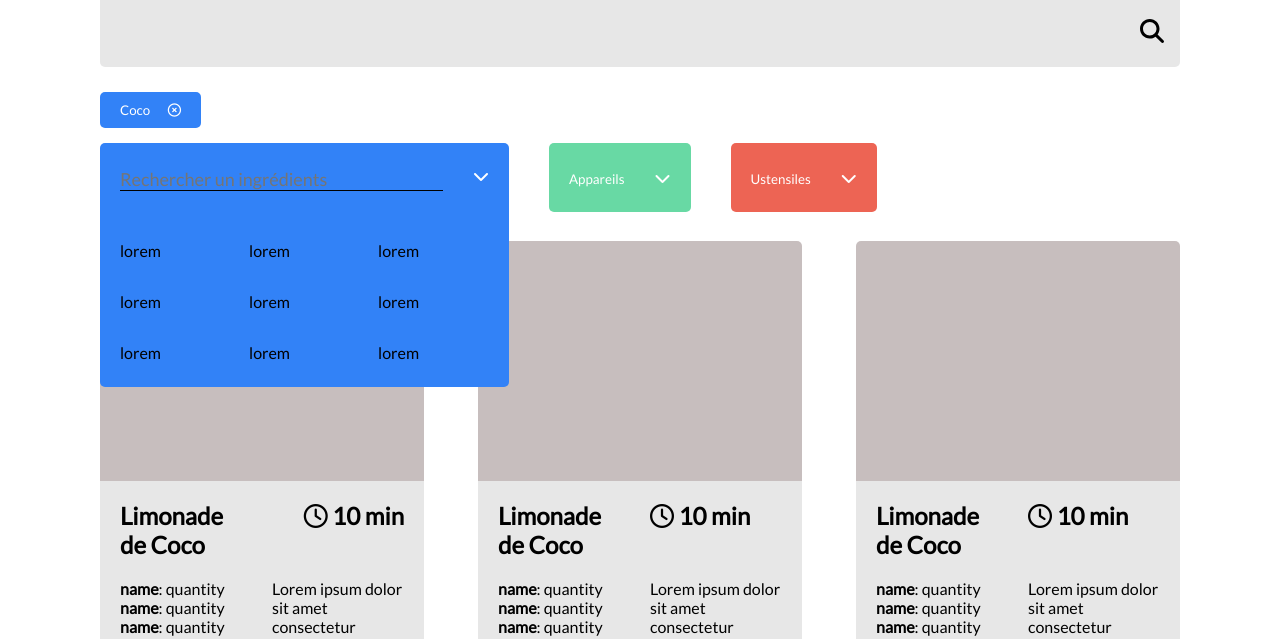
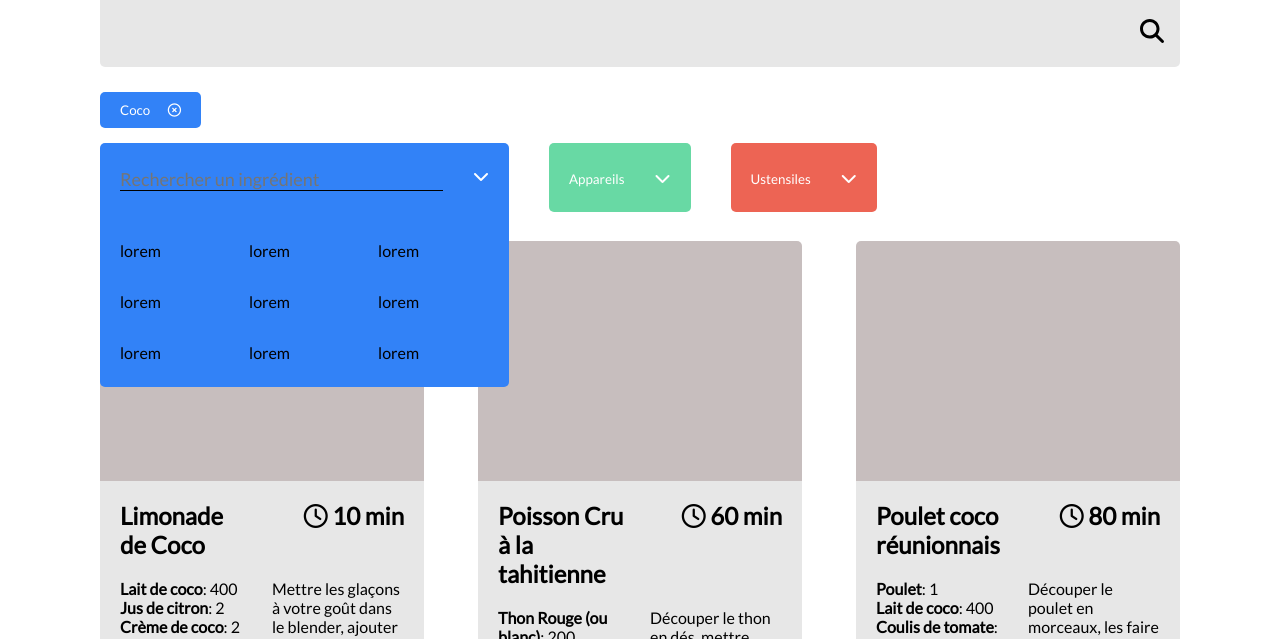
Before and after one commit to Redshark61/P6, a plain HTML site: page index.html in a window 1280 px wide. Both pictures are taken after a click on the element "Ingrédients". Shown: the part 161-800 px from the top of the page. Drawn offline with Linux system fonts and the light colour scheme.

Commit message:
rendering recipes w/ js

```diff
--- a/index.html
+++ b/index.html
@@ -12,6 +12,7 @@
 			referrerpolicy="no-referrer"
 		/>
 		<link rel="stylesheet" href="scss/main.css" />
+		<link rel="shortcut icon" href="./assets/icons/logo.svg" type="image/x-icon" />
 		<script type="module" src="./src/js/index.js" defer></script>
 		<title>Les petits plats</title>
 	</head>
@@ -82,7 +83,7 @@
 					</div>
 				</div>
 			</section>
-			<section class="flex flex-w-3">
+			<section id="recipes-root" class="flex flex-w-3">
 				<article class="dish">
 					<div class="top"></div>
 					<div class="bottom grid grid-2-2">
--- a/src/js/controllers/tags.js
+++ b/src/js/controllers/tags.js
@@ -35,7 +35,11 @@ export const handleTags = () => {
 			const $input = document.createElement("input");
 			$input.classList.add("no-btn", "input-light");
 			$input.type = "text";
-			$input.placeholder = `Rechercher un ${$tagBtn.textContent.trim().toLowerCase()}`;
+			const content = $tagBtn.textContent.trim().toLowerCase();
+			$input.placeholder = `Rechercher un ${content
+				.split("")
+				.splice(0, content.length - 1)
+				.join("")}`;
 			$span.style.width = `${width}px`;
 			$button.replaceWith($input);
 			$input.addEventListener("click", (e) => {
--- a/src/js/index.js
+++ b/src/js/index.js
@@ -1,3 +1,5 @@
 import { handleTags } from "./controllers/tags.js";
+import { render } from "./views/recipe.js";
 
+render();
 handleTags();
--- /dev/null
+++ b/src/js/models/recipe.js
@@ -0,0 +1,26 @@
+/**
+ * @typedef {{
+ * ingredient: string,
+ * quantity?: number | string,
+ * unit?: string
+ * }} Ingredient
+ * @typedef {{
+ * id:number,
+ * name:string,
+ * servings:number,
+ * ingredients:Ingredient[],
+ * time:number,
+ * description:string,
+ * appliance:string,
+ * ustensils:string[]
+ * }} Recipe
+ */
+
+/**
+ * @returns {Promise<Recipe[]>}
+ */
+export const fetchRecipes = async () => {
+	const response = await fetch("../../../data/recipes.json");
+	const data = await response.json();
+	return data;
+};
--- /dev/null
+++ b/src/js/views/recipe.js
@@ -0,0 +1,54 @@
+import { fetchRecipes } from "../models/recipe.js";
+
+export const render = async () => {
+	/**
+   * <article class="dish">
+					<div class="top"></div>
+					<div class="bottom grid grid-2-2">
+						<h2>Limonade de Coco</h2>
+						<h2 class="text-r"><i class="fa-regular fa-clock"></i> 10 min</h2>
+						<ul>
+							<li><strong>name</strong>: quantity</li>
+							<li><strong>name</strong>: quantity</li>
+							<li><strong>name</strong>: quantity</li>
+							<li><strong>name</strong>: quantity</li>
+						</ul>
+						<p>
+							Lorem ipsum dolor sit amet consectetur adipisicing elit. Delectus
+							repudiandae corporis distinctio esse ipsum itaque maiores sequi a
+							repellat voluptatibus?poris distinctio esse ipsum itaque maiores sequi a
+							repellat voluptati poris distinctio esse ipsum itaque maiores sequi a
+							repellat voluptatiporis distinctio esse ipsum itaque maiores sequi a
+							repellat voluptatiporis distinctio esse ipsum itaque maiores sequi a
+							repellat voluptati
+						</p>
+					</div>
+				</article>
+   */
+	const recipes = await fetchRecipes();
+
+	const $main = document.querySelector("#recipes-root");
+	$main.innerHTML = "";
+
+	recipes.forEach((recipe) => {
+		const $article = document.createElement("article");
+		$article.classList.add("dish");
+		$article.innerHTML = /*html*/ `
+			<div class="top"></div>
+			<div class="bottom grid grid-2-2">
+				<h2>${recipe.name}</h2>
+				<h2 class="text-r"><i class="fa-regular fa-clock"></i> ${recipe.time} min</h2>
+				<ul>
+					${recipe.ingredients
+						.map(
+							(ingredient) =>
+								`<li><strong>${ingredient.ingredient}</strong>: ${ingredient.quantity}</li>`
+						)
+						.join("")}
+				</ul>
+				<p>${recipe.description}</p>
+			</div>
+		`;
+		$main.appendChild($article);
+	});
+};
```
Also changed, not shown: doc/project_requirements.md (+1 -1 lines).
